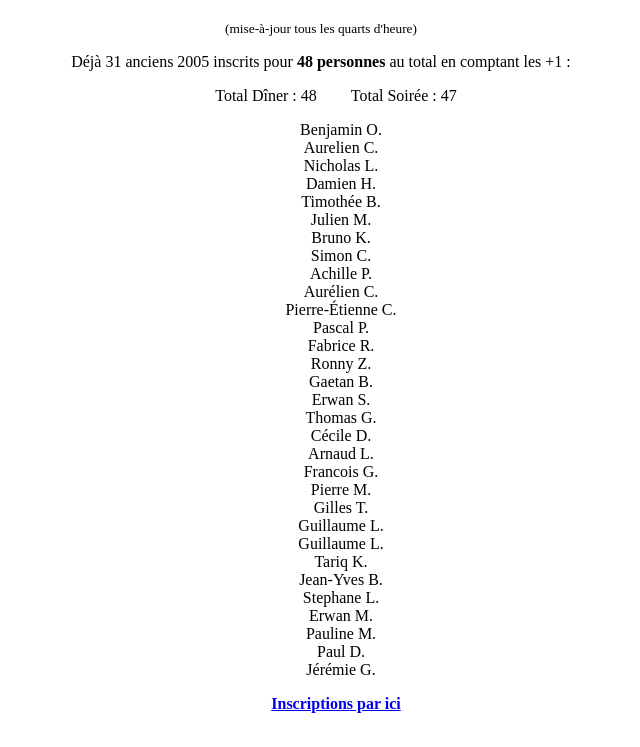
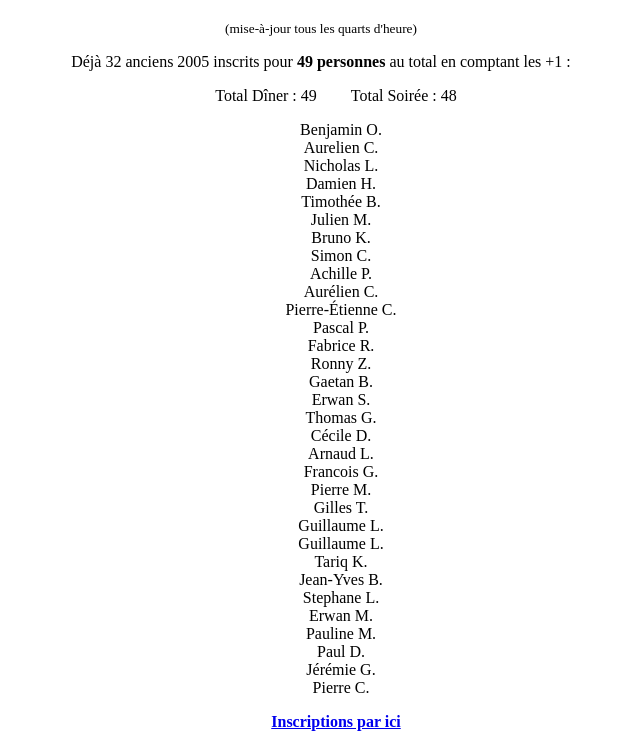
Before and after one commit to RouxRC/inscrits-gala-10ans-2005, a plain HTML site: page index.html in a window 1280 px wide. Shown: the part 61-808 px from the top of the page, without its empty margins (319-959 px from the left). Drawn offline with Linux system fonts and the light colour scheme.

Commit message:
autoupdate

```diff
--- a/index.html
+++ b/index.html
@@ -25,10 +25,10 @@ li{
 <h1>Pré-inscrits Gala ECL 10 ans promo 2005</h1>
 <p><small>(mise-à-jour tous les quarts d'heure)</small></p>
 
-<p>Déjà 31 anciens 2005 inscrits pour <b>48 personnes</b> au total en comptant les +1 :</p>
+<p>Déjà 32 anciens 2005 inscrits pour <b>49 personnes</b> au total en comptant les +1 :</p>
 <p>
-  <span>Total Dîner : 48</span>
-  <span>Total Soirée : 47</span>
+  <span>Total Dîner : 49</span>
+  <span>Total Soirée : 48</span>
 </p>
 
 <ul>
@@ -63,6 +63,7 @@ li{
   <li>Pauline M.</li>
   <li>Paul D.</li>
   <li>Jérémie G.</li>
+  <li>Pierre C.</li>
 </ul>
 
 <p><b><a href="https://docs.google.com/forms/d/1T1aUM5llSDYZ96WBInh1lzLl6mwYKYE1AdwXKqTD2yA/viewform">Inscriptions par ici</a></b></p>
```
